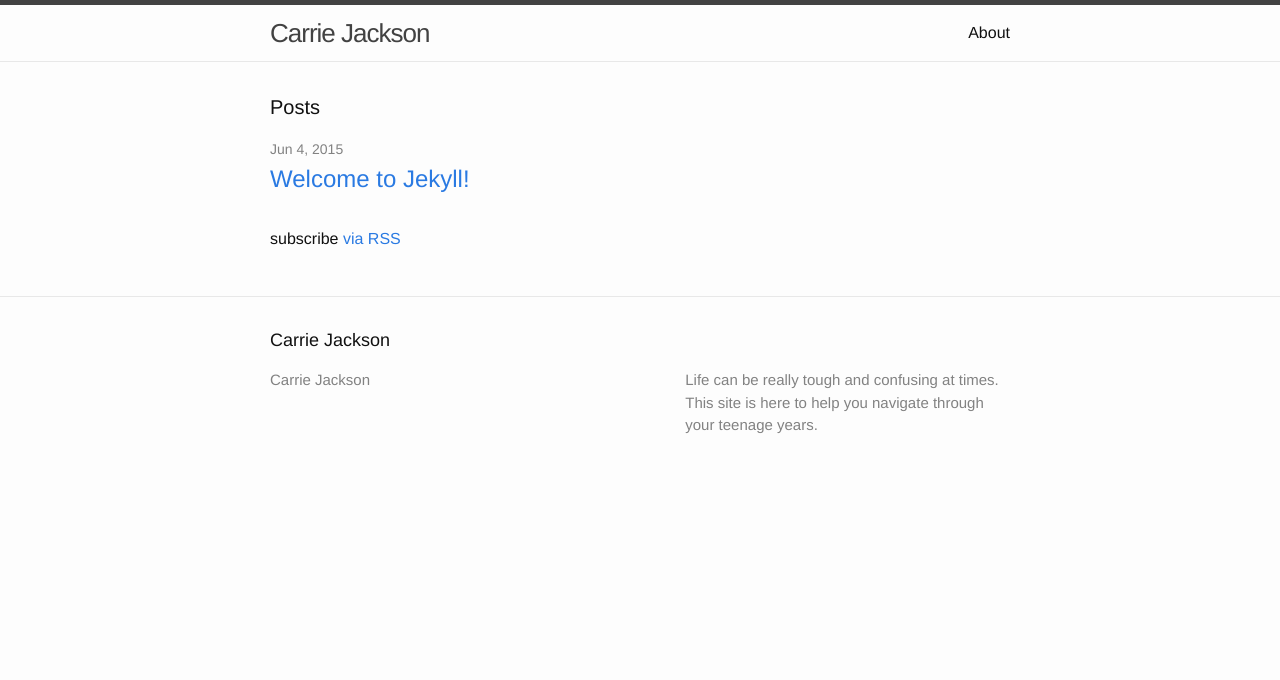
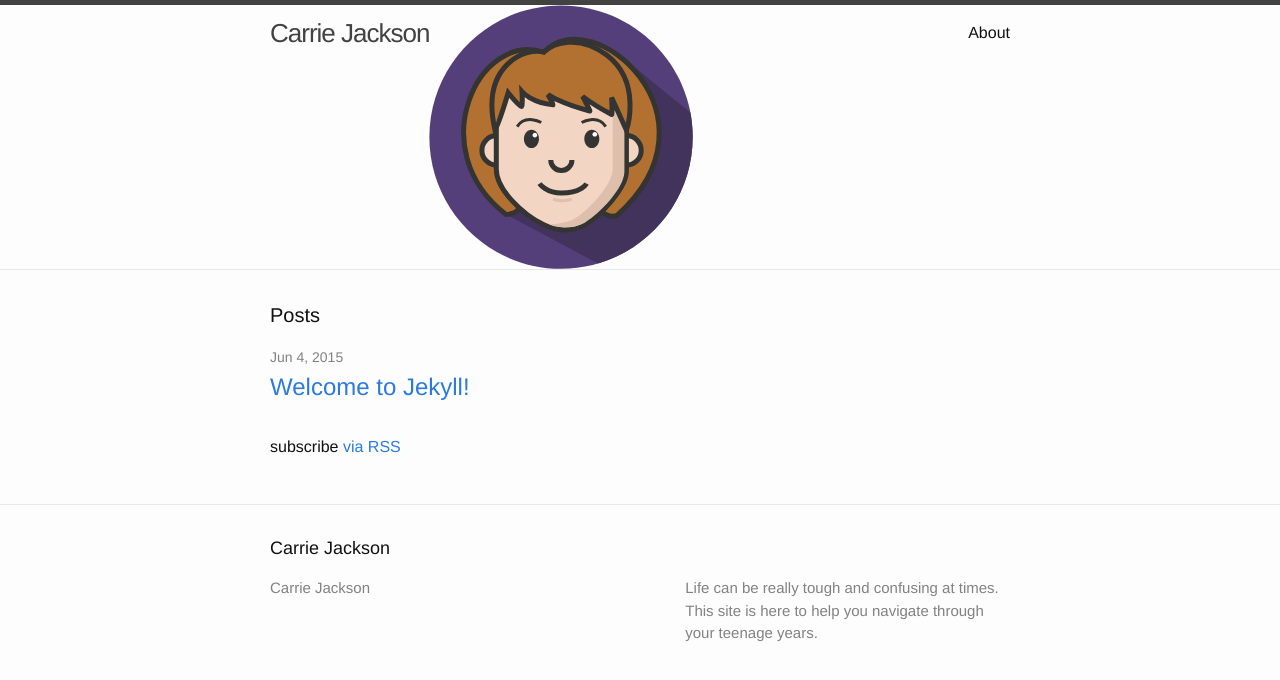
Before and after one commit to carrie88/Carrie, a Jekyll site: the page built from index.html, in a window 1280 px wide. Shown: the top 680 px of the page. Built offline with Jekyll 4.4.1, drawn with Linux system fonts in a browser that asks for light colours; Markdown is read by kramdown in place of the engine named in the settings; the list of posts is cut into pages by our own code.

Commit message:
Add personal logo and colour variables

```diff
--- a/_includes/header.html
+++ b/_includes/header.html
@@ -22,6 +22,8 @@
       </div>
     </nav>
 
+
+    <img src="{{ site.baseurl }}/img/carrie-logo.svg">
   </div>
 
 </header>
--- /dev/null
+++ b/_sass/variables.scss
@@ -0,0 +1,4 @@
+$purple: #7E69A4;
+$yellow: #FFD64F;
+$green: #8BAF45;
+$blue: #2593E8;
```
Also changed, not shown: img/carrie-logo.svg (added), 1 other file.
